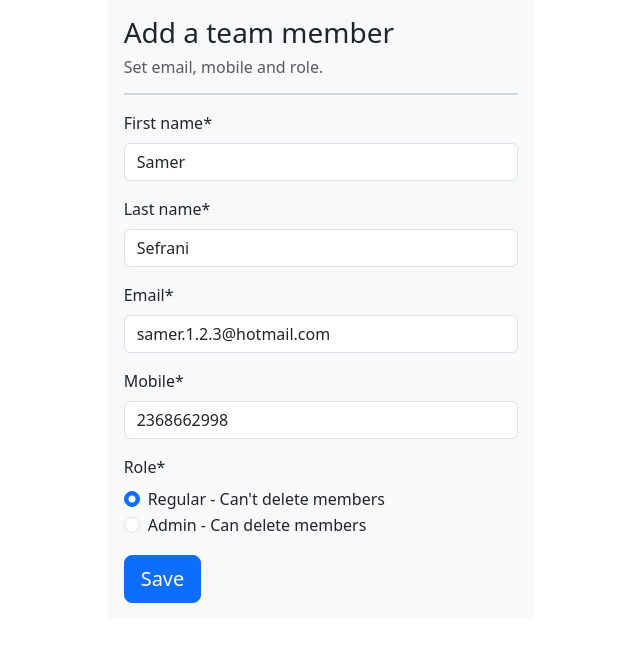
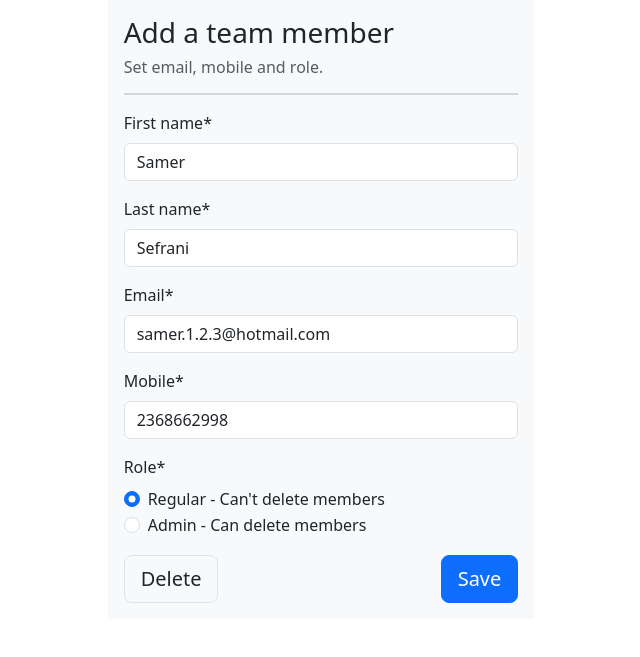
Before and after one commit to Samer-sef/team_managment_project, a Django app: page /details/1 in a window 1280 px wide. Shown: the top 657 px of the page, without its empty margins (319-959 px from the left). Run offline with Django 4.2, Linux system fonts and the light colour scheme; data comes from the database, SQL or seed files in the repository; both versions use the stored data as it was after the commit; some libraries are stand-ins or nearby versions.

Commit message:
Add the delete member functionalility

```diff
--- a/team_managment/templates/details_page.html
+++ b/team_managment/templates/details_page.html
@@ -6,16 +6,17 @@
 <p class="h3">Add a team member</p>
 <p class="h6 text-muted">Set email, mobile and role.</p>
 <hr class="bg-secondary border-2 border-top border-secondary"/>
-<form action="" method="post" autocomplete="off">
+<form action="" method="post" autocomplete="off" class="clearfix">
     {% csrf_token %}
     {{form|crispy}}
-
-    <div class="row">
-        <div class="col-md-8">
-            <button type="submit" class="btn btn-primary btn-block btn-lg">
-                Save
-            </button>
-        </div>
-    </div>
+    <!-- Do not display the delete btn on add new member page. -->
+    {% if form.instance.id %}
+        <a class="text-reset text-decoration-none btn btn-light border btn-lg" href="{% url 'Delete' form.instance.id %}">
+            Delete
+        </a>
+    {% endif %}
+    <button type="submit" class="btn btn-primary btn-lg float-end">
+        Save
+    </button>
 </form>
 {% endblock content %}
--- a/team_managment/urls.py
+++ b/team_managment/urls.py
@@ -5,4 +5,5 @@ urlpatterns = [
     path('', views.home, name='Home'),
     path('details', views.details, name='Details'),
     path('details/<int:id>', views.details, name='DetailsUpdate'),
+    path('delete/<int:id>', views.delete, name='Delete'),
 ]
--- a/team_managment/views.py
+++ b/team_managment/views.py
@@ -12,15 +12,17 @@ def details(request, id=0):
         if id == 0:
             form = MemberForm()
         else:
-            member = Member.objects.get(pk=id)
-            form = MemberForm(instance=member)
+            form = MemberForm(instance=Member.objects.get(pk=id))
         return render(request, 'details_page.html', {'form': form})
     else:
         if id == 0:
             form = MemberForm(request.POST)
         else:
-            member = Member.objects.get(pk=id)
-            form = MemberForm(request.POST, instance=member)
+            form = MemberForm(request.POST, instance=Member.objects.get(pk=id))
         if form.is_valid():
             form.save()
         return redirect('/')
+
+def delete(request, id=0):
+    Member.objects.get(pk=id).delete()
+    return redirect('/')
```
Also changed, not shown: db.sqlite3.
